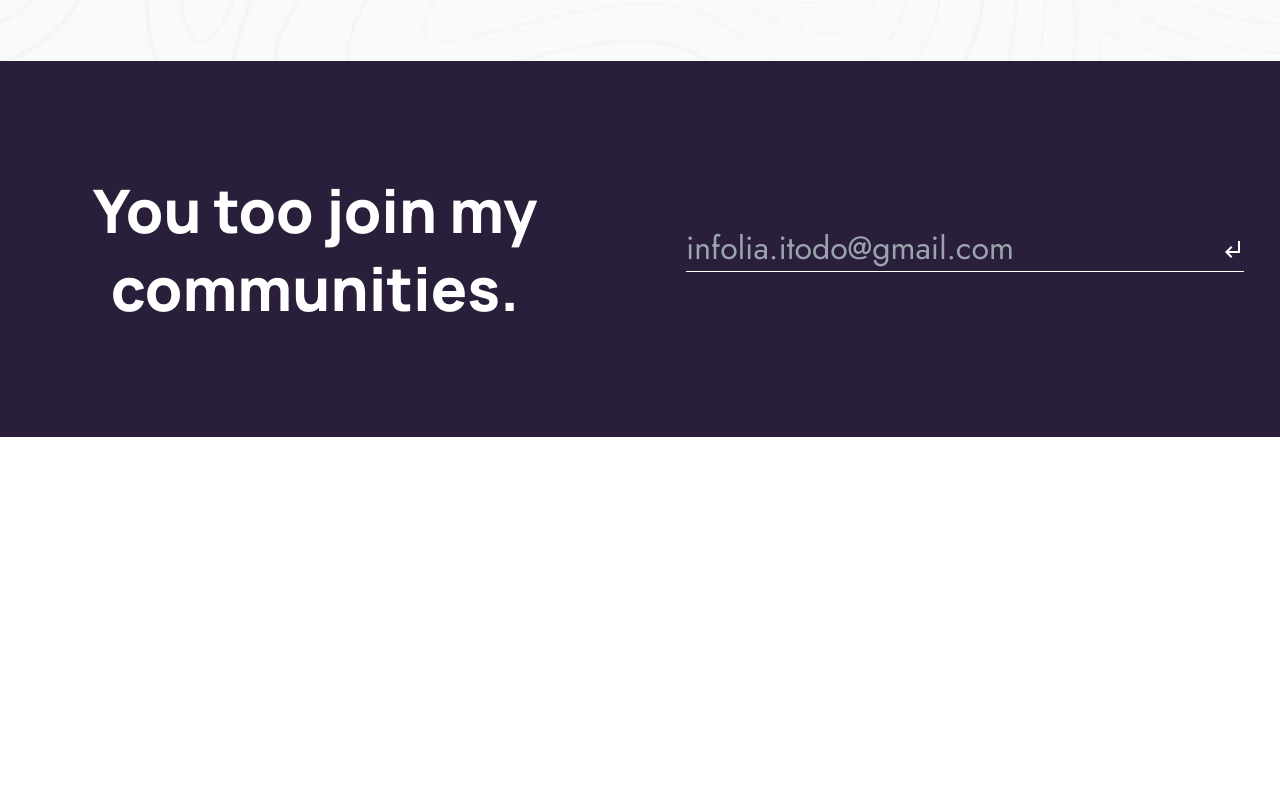
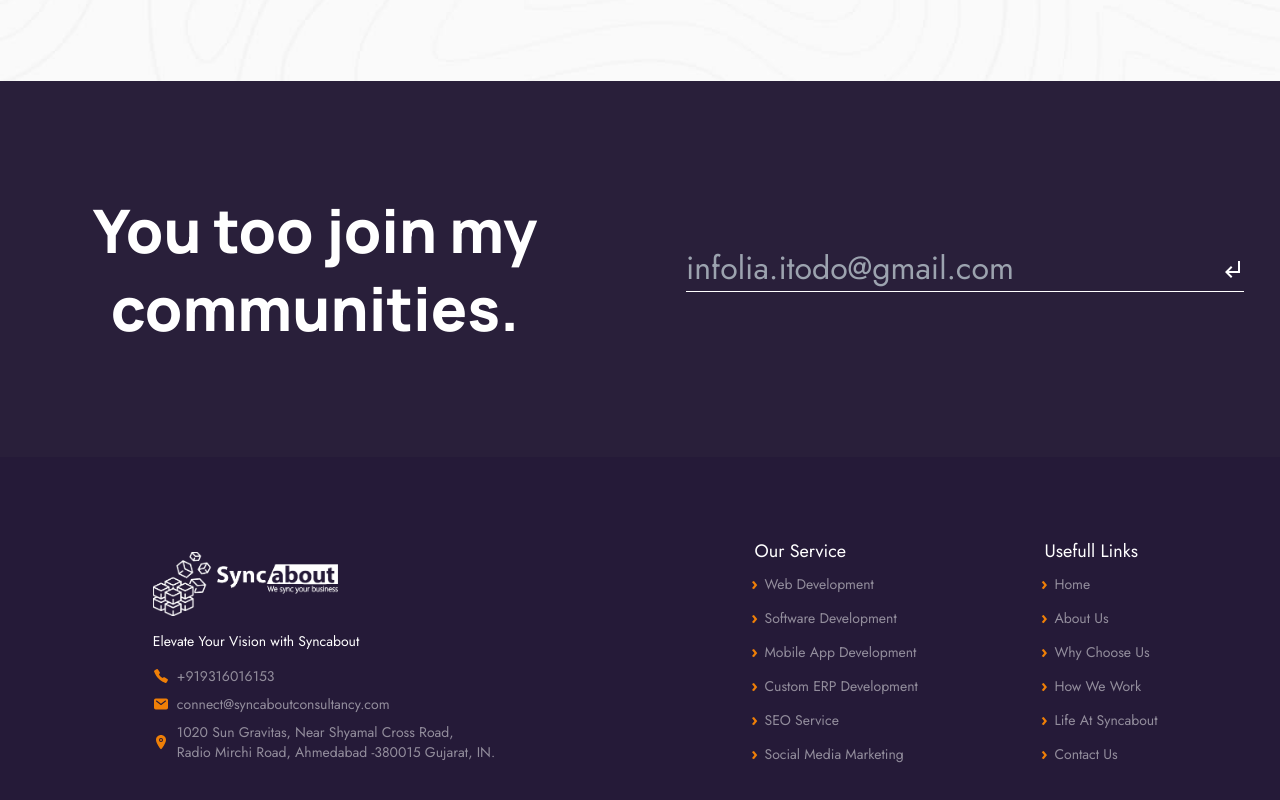
Before and after one commit to GarvSyncabout/syncaboutlatest, a React (Vite) app: page / in a window 1280 px wide. Shown: the part 6580-7380 px from the top of the page. Before the commit the page ends 7017 px from the top, so only its background shows below. Built offline with nearby package versions, Linux system fonts and the light colour scheme.

Commit message:
tasting footer menu ready and bolg section ready with animation

```diff
--- a/src/Components/Blogs Section/Blogs.jsx
+++ b/src/Components/Blogs Section/Blogs.jsx
@@ -136,7 +136,7 @@ const Blogs = () => {
             {blogCards.map((item) => {
               return (
                 <SwiperSlide key={item.id}>
-                  <div className="grid bg-white rounded grid-rows-[1fr_180px_auto] place-content-center place-items-start">
+                  <div className="grid  rounded grid-rows-[1fr_200px_auto] place-content-center place-items-start">
                     <div id="card-image">
                       <img
                         src={item.imgUrl}
--- a/src/Components/Footer Section/Footer.jsx
+++ b/src/Components/Footer Section/Footer.jsx
@@ -1,7 +1,86 @@
 import React from "react";
 import { MdOutlineSubdirectoryArrowLeft } from "react-icons/md";
+import { IoCallSharp, IoMail, IoLocation } from "react-icons/io5";
+import { Link } from "react-router-dom";
+import "../Footer Section/footer.css";
 
 const Footer = () => {
+  const imageData = [
+    {
+      id: "1",
+      imageUrl: "/Footer Section/footercompanylogo.png",
+      alt: "Footer Section Logo",
+      href: "/",
+      slogan: "Elevate Your Vision with Syncabout",
+    },
+  ];
+
+  const serviceData = [
+    {
+      id: "1",
+      title: "Web Development",
+      href: "/",
+    },
+    {
+      id: "2",
+      title: "Software Development",
+      href: "/",
+    },
+    {
+      id: "3",
+      title: "Mobile App Development",
+      href: "/",
+    },
+    {
+      id: "4",
+      title: "Custom ERP Development",
+      href: "/",
+    },
+    {
+      id: "5",
+      title: "SEO Service",
+      href: "/",
+    },
+    {
+      id: "6",
+      title: "Social Media Marketing",
+      href: "/",
+    },
+  ];
+
+  const usefullData = [
+    {
+      id: "1",
+      title: "Home",
+      href: "/",
+    },
+    {
+      id: "2",
+      title: "About Us",
+      href: "/",
+    },
+    {
+      id: "3",
+      title: "Why Choose Us",
+      href: "/",
+    },
+    {
+      id: "4",
+      title: "How We Work",
+      href: "/",
+    },
+    {
+      id: "5",
+      title: "Life At Syncabout",
+      href: "/",
+    },
+    {
+      id: "6",
+      title: "Contact Us",
+      href: "/",
+    },
+  ];
+
   const footerContent = [
     {
       id: "1",
@@ -39,8 +118,132 @@ const Footer = () => {
           </div>
         </div>
       </div>
-      <div className="bg-[#251a38]">
-        <div className="m-auto max-w-7xl w-full"></div>
+
+      <div className="bg-[#251A38]" id="container">
+        <div
+          id="wrapper"
+          className="m-auto w-full max-w-7xl py-10  md:pt-[75px] md:pb-[75px]"
+        >
+          <div
+            id="footer-wrapper"
+            className=" gap-5 md:gap-0 grid md:grid-cols-2 place-content-center px-2 place-items-center"
+          >
+            {/* First Div */}
+            <div
+              id="grid-first-div"
+              className="flex justify-center items-center md:items-start gap-5 md:gap-3 flex-col py-2"
+            >
+              {imageData.map((imageItem) => {
+                return (
+                  <div id="logo-div" key={imageItem.id}>
+                    <Link to={imageItem.href}>
+                      <img
+                        src={imageItem.imageUrl}
+                        alt={imageItem.alt}
+                        className="h-16"
+                      />
+                    </Link>
+                    <h4 className="text-[#ffffff] text-sm mt-3  text-center leading-[26px] font-Jost font-normal">
+                      {imageItem.slogan}
+                    </h4>
+                  </div>
+                );
+              })}
+
+              <div
+                id="content-div"
+                className="flex justify-center items-start flex-col gap-2"
+              >
+                <div className="flex justify-center items-center gap-2">
+                  <IoCallSharp color="#ef7f07" />
+                  <Link
+                    className="text-[#FFFFFF80] font-Jost text-sm font-normal"
+                    to={"tel:+919316016153"}
+                  >
+                    +919316016153
+                  </Link>
+                </div>
+                <div className="flex justify-center items-center gap-2">
+                  <IoMail color="#ef7f07" />
+                  <Link
+                    className="text-[#FFFFFF80] font-Jost text-sm font-normal"
+                    to={"mailto:connect@syncaboutconsultancy.com"}
+                  >
+                    connect@syncaboutconsultancy.com
+                  </Link>
+                </div>
+                <div className="flex justify-center items-center gap-2">
+                  <IoLocation color="#ef7f07" />
+                  <Link
+                    className="text-[#FFFFFF80] font-Jost text-sm font-normal"
+                    to={
+                      "https://www.google.com/maps/place/Sun+Gravitas/@23.0108181,72.528337,17z/data=!4m6!3m5!1s0x395e85e9f2477ef1:0xd22e247bd25f9357!8m2!3d23.0108181!4d72.5309173!16s%2Fg%2F11kjpcrqsw?entry=ttu&g_ep=EgoyMDI0MTIwMi4wIKXMDSoASAFQAw%3D%3D"
+                    }
+                  >
+                    1020 Sun Gravitas, Near Shyamal Cross Road,
+                    <br />
+                    Radio Mirchi Road, Ahmedabad -380015 Gujarat, IN.
+                  </Link>
+                </div>
+              </div>
+            </div>
+
+            {/* Second Div */}
+
+            <div
+              id="second div"
+              className="flex justify-evenly gap-3 w-full items-center  py-2"
+            >
+              {/* Our Service */}
+
+              <div className="flex justify-center  items-start flex-col gap-2">
+                <h4 className="font-Jost text-[#ffffff] text-lg leading-[23.4px] font-normal">
+                  Our Service
+                </h4>
+                <div>
+                  {serviceData.map((service) => {
+                    return (
+                      <ul className="service-ul" key={service.id}>
+                        <li className="mb-1">
+                          <Link
+                            to={service.href}
+                            className="text-[#ffffff80] font-Jost text-sm font-normal hover:text-[#ef7f1a]"
+                          >
+                            {service.title}
+                          </Link>
+                        </li>
+                      </ul>
+                    );
+                  })}
+                </div>
+              </div>
+
+              {/* Usefull Links */}
+
+              <div className="flex justify-center  items-start flex-col gap-2">
+                <h4 className="font-Jost text-[#ffffff] text-lg leading-[23.4px] font-normal">
+                  Usefull Links
+                </h4>
+                <div>
+                  {usefullData.map((usefulllink) => {
+                    return (
+                      <ul className="service-ul" key={usefulllink.id}>
+                        <li className="mb-1">
+                          <Link
+                            to={usefulllink.href}
+                            className="text-[#ffffff80] font-Jost text-sm font-normal hover:text-[#ef7f1a]"
+                          >
+                            {usefulllink.title}
+                          </Link>
+                        </li>
+                      </ul>
+                    );
+                  })}
+                </div>
+              </div>
+            </div>
+          </div>
+        </div>
       </div>
     </footer>
   );
--- /dev/null
+++ b/src/Components/Footer Section/footer.css
@@ -0,0 +1,19 @@
+.service-ul li {
+  position: relative;
+  margin-bottom: 10px;
+}
+
+.service-ul li:before {
+  content: "\203A";
+  position: absolute;
+  left: -10px;
+  top: 50%;
+  transform: translate(-50%, -50%);
+  color: #ef7f07;
+  font-size: 18px;
+  font-weight: bold;
+}
+
+.service-ul li {
+  margin-left: 10px;
+}
--- a/src/Components/Why Choose Section/chooseus.css
+++ b/src/Components/Why Choose Section/chooseus.css
@@ -3,9 +3,12 @@
   -ms-transform: scale(0.9);
   -webkit-transform: scale(0.9);
   transform: scale(0.9);
-  /* transition: transform 0.5s; */
+  transition: transform 0.5s;
 }
 .card-content-wrapper {
+  -ms-transform: scale(1);
+  -webkit-transform: scale(1);
+  transform: scale(1);
   transition: transform 0.5s;
 }
 
```
Also changed, not shown: public/Footer Section/footercompanylogo.png (added).
